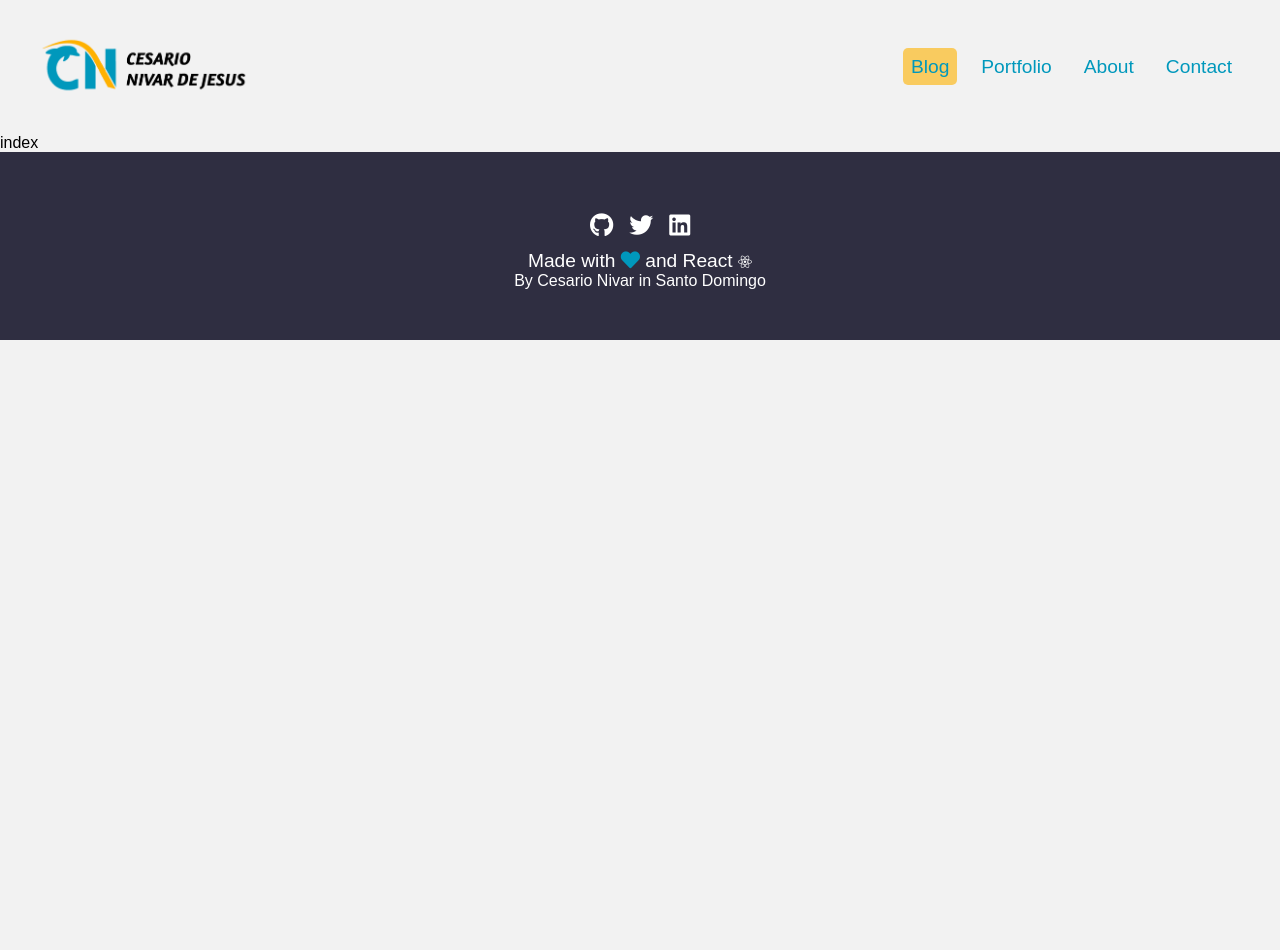
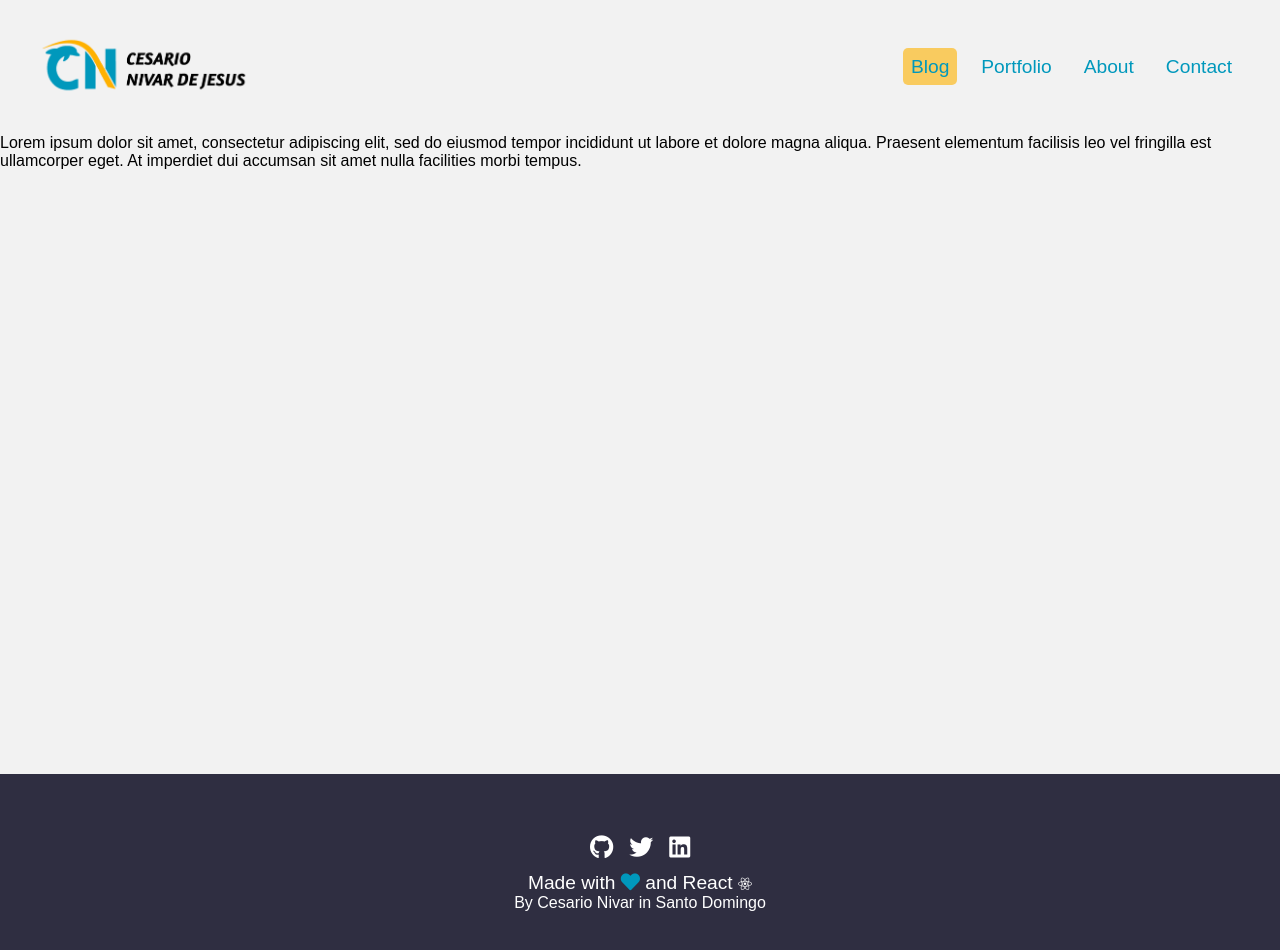
Before and after one commit to cesarionivar/cesarionivar.com, a Next.js app: page /blog in a window 1280 px wide. Shown: the top 950 px of the page. Before the commit the page ends 800 px from the top, so only its background shows below. Built offline with nearby package versions, Linux system fonts and the light colour scheme; a web font is replaced by a local one.

Commit message:
wip: blog page - read all posts

```diff
--- a/pages/blog/index.tsx
+++ b/pages/blog/index.tsx
@@ -1,3 +1,35 @@
-export default function BlogPage() {
-  return <div>index</div>;
+import { Meta } from '../../components/layout';
+import { getAllPosts } from '../../utils/postsApi';
+import type { PostType } from '../../types';
+
+type Props = {
+  allPosts: PostType[];
+};
+
+export default function BlogPage({ allPosts }: Props) {
+  return (
+    <>
+      <Meta title='Blog | Cesario Nivar' />
+
+      <div className='page'>
+        {allPosts.map((post) => (
+          <div key={post.slug}>{post.excerpt}</div>
+        ))}
+      </div>
+    </>
+  );
 }
+
+export const getStaticProps = async () => {
+  const allPosts = getAllPosts([
+    'title',
+    'date',
+    'slug',
+    'coverImage',
+    'excerpt',
+  ]);
+
+  return {
+    props: { allPosts },
+  };
+};
```
